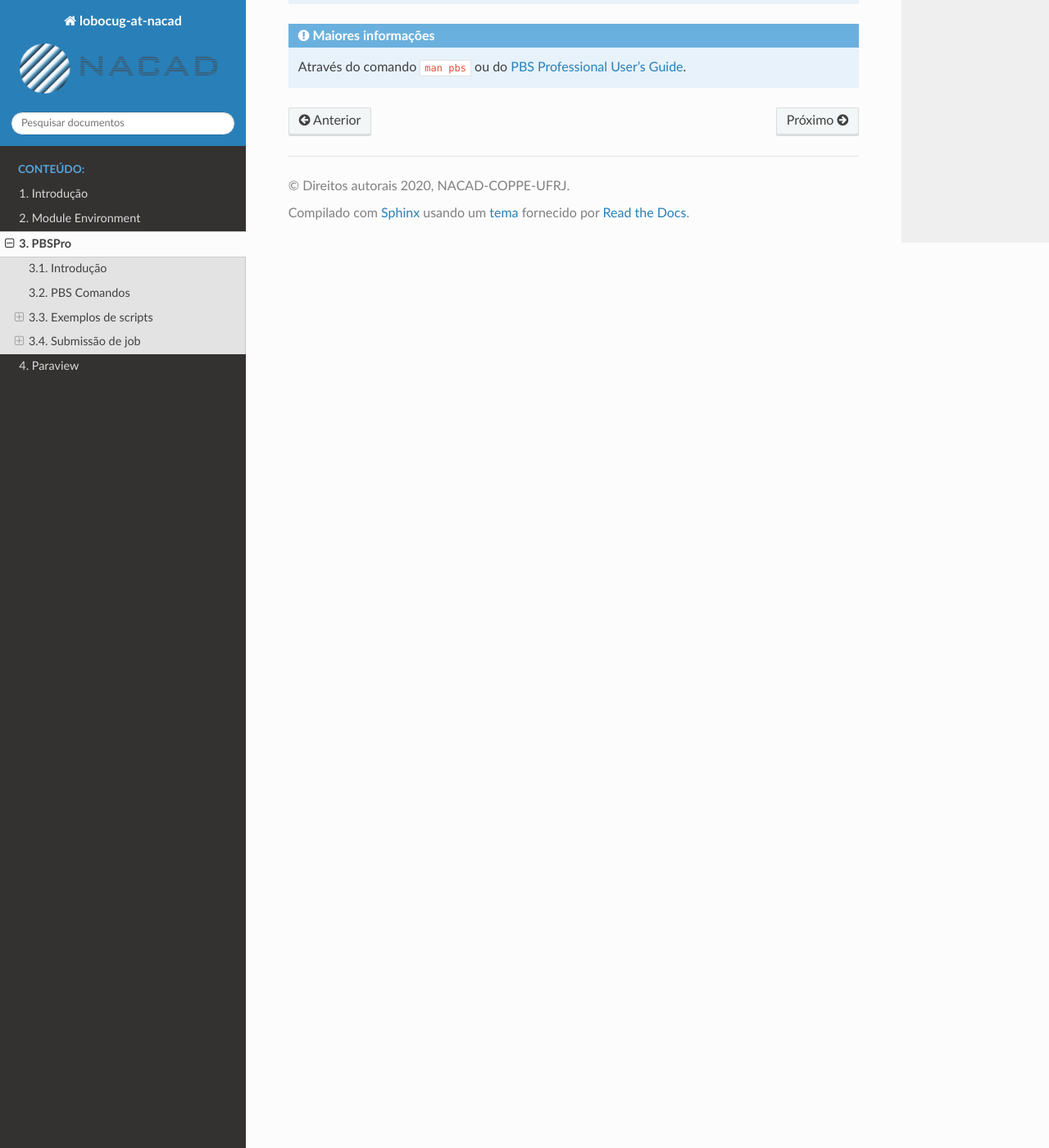
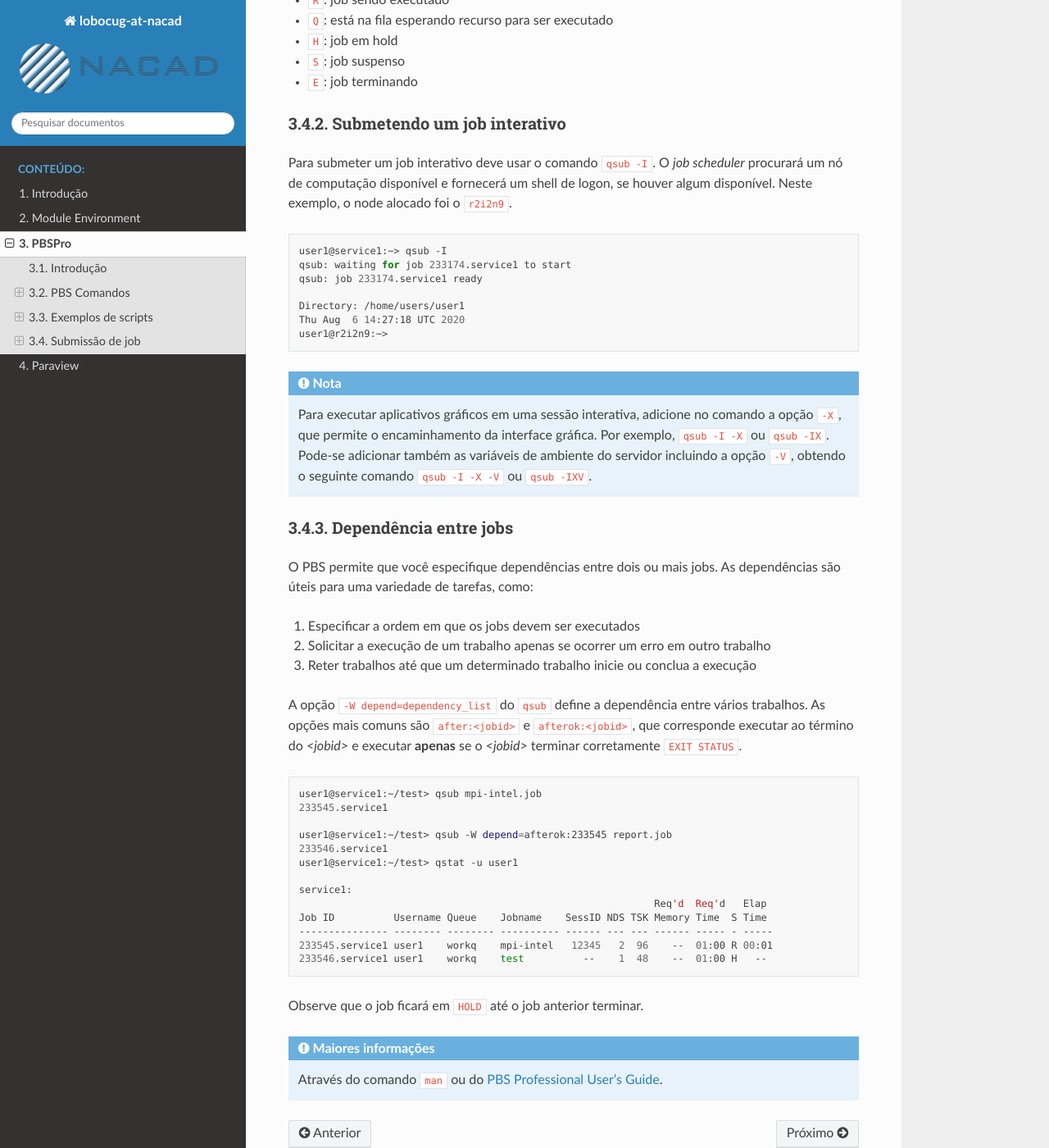
Before and after one commit to NACAD-COPPE-UFRJ/loboc-userguide, a Sphinx documentation site: the page built from docs/source/ug/pbs.rst, in a window 1280 px wide and 1400 px high, scrolled down 4520 px. Shown: the whole window at 82% size. Built offline with Sphinx 7.4.7 and the Read the Docs theme 2.0.0, drawn with Linux system fonts in a browser that asks for light colours; some of the changed text lies outside the part shown.

Commit message:
Add job dependency on PBS doc

```diff
--- a/docs/source/ug/pbs.rst
+++ b/docs/source/ug/pbs.rst
@@ -40,6 +40,36 @@ PBS Comandos
      - Imprime informações de log do job
      - ``tracejob 201012``
 
+Environment variables
+---------------------
+
+O job scheduler cria automaticamente variáveis de ambiente que estão disponíveis para serem utilizadas nos scripts de trabalho quando estão sendo executados em nós de computação de cluster, junto com variáveis Linux padrão. As variáveis são:
+
+.. list-table:: Environment variables
+   :align: center
+
+   * - ``PBS_JOBID``
+     - Identificador do job. Fornecido pelo PBS quando um job é submetido.
+   * - ``PBS_JOBNAME``
+     - Nome do job fornecido pelo usuário. Criado na execução.
+   * - ``PBS_NODEFILE``
+     - Nome do arquivo contendo uma lista dos vnodes atribuídos ao trabalho.
+   * - ``PBS_O_PATH``
+     - Valor no PATH do ambiente de submissão
+   * - ``PBS_O_WORKDIR``
+     - PATH absoluto para o diretório onde o comando ``qsub`` é executado.
+   * - ``TMPDIR``
+     - Diretório temporário do job.
+   * - ``NCPUS``
+     - Número de threads padrão do vnode.
+   * - ``OMP_NUM_THREADS``
+     - Número de threads padrão do vnode.
+   * - ``PBS_ARRAY_ID``
+     - Identificador do job array.
+   * - ``PBS_ARRAY_INDEX``
+     - Número do índice de subtrabalho na matriz de trabalhos.
+
+
 .. _exemplos:
 
 Exemplos de scripts
@@ -75,7 +105,7 @@ O script abaixo pode ser usado como base para qualquer tipo de aplicação.
    * - Linha
      - Descrição
    * - 1
-     - SHELL utilizado para os comandos do job
+     - Shell utilizado para os comandos do job
    * - 2
      - ``select=1`` aloca 1 node. ``ncpus=48`` aloca todos os 48 threads disponíveis no node
    * - 3
@@ -89,7 +119,7 @@ O script abaixo pode ser usado como base para qualquer tipo de aplicação.
    * - 9
      - Módulos necessários para a execução do programa
    * - 11
-     - O programa será executado no mesmo diretório em que o comando ``qsub`` foi executado
+     - Muda para o mesmo diretório em que o comando ``qsub`` foi executado
    * - 13
      - Execução do programa ``prog``
 
@@ -206,6 +236,36 @@ Para submeter um job interativo deve usar o comando ``qsub -I``. O *job schedule
 .. note::
    Para executar aplicativos gráficos em uma sessão interativa, adicione no comando a opção ``-X``, que permite o encaminhamento da interface gráfica. Por exemplo, ``qsub -I -X`` ou ``qsub -IX``. Pode-se adicionar também as variáveis de ambiente do servidor incluindo a opção ``-V``, obtendo o seguinte comando ``qsub -I -X -V`` ou ``qsub -IXV``.
 
+Dependência entre jobs
+----------------------
+
+O PBS permite que você especifique dependências entre dois ou mais jobs. As dependências são úteis para uma variedade de tarefas, como:
+
+#. Especificar a ordem em que os jobs devem ser executados
+#. Solicitar a execução de um trabalho apenas se ocorrer um erro em outro trabalho
+#. Reter trabalhos até que um determinado trabalho inicie ou conclua a execução
+
+A opção ``-W depend=dependency_list`` do ``qsub`` define a dependência entre vários trabalhos. As opções mais comuns são ``after:<jobid>`` e ``afterok:<jobid>``, que corresponde executar ao término do *<jobid>* e executar **apenas** se o *<jobid>* terminar corretamente ``EXIT STATUS``.
+
+.. code-block:: bash
+
+  user1@service1:~/test> qsub mpi-intel.job
+  233545.service1
+
+  user1@service1:~/test> qsub -W depend=afterok:233545 report.job
+  233546.service1
+  user1@service1:~/test> qstat -u user1
+
+  service1:
+                                                              Req'd  Req'd   Elap
+  Job ID          Username Queue    Jobname    SessID NDS TSK Memory Time  S Time
+  --------------- -------- -------- ---------- ------ --- --- ------ ----- - -----
+  233545.service1 user1    workq    mpi-intel   12345   2  96    --  01:00 R 00:01
+  233546.service1 user1    workq    test          --    1  48    --  01:00 H   --
+
+Observe que o job ficará em ``HOLD`` até o job anterior terminar.
+
+
 .. admonition:: Maiores informações
 
-   Através do comando ``man pbs`` ou do `PBS Professional User's Guide <https://www.altair.com/pbs-works-documentation/>`_.
+   Através do comando ``man`` ou do `PBS Professional User's Guide <https://www.altair.com/pbs-works-documentation/>`_.
```
Also changed, not shown: 5 other files.
